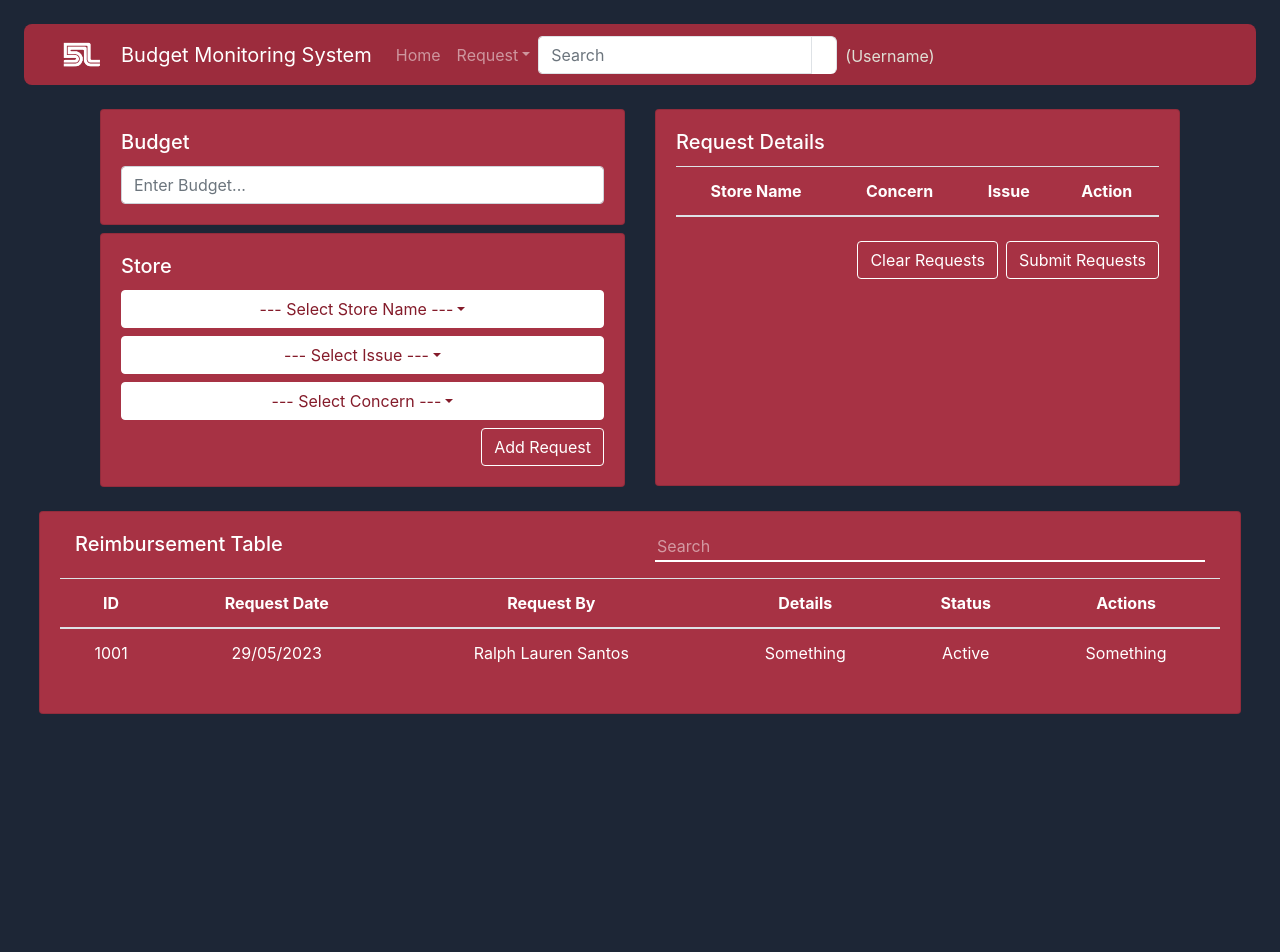
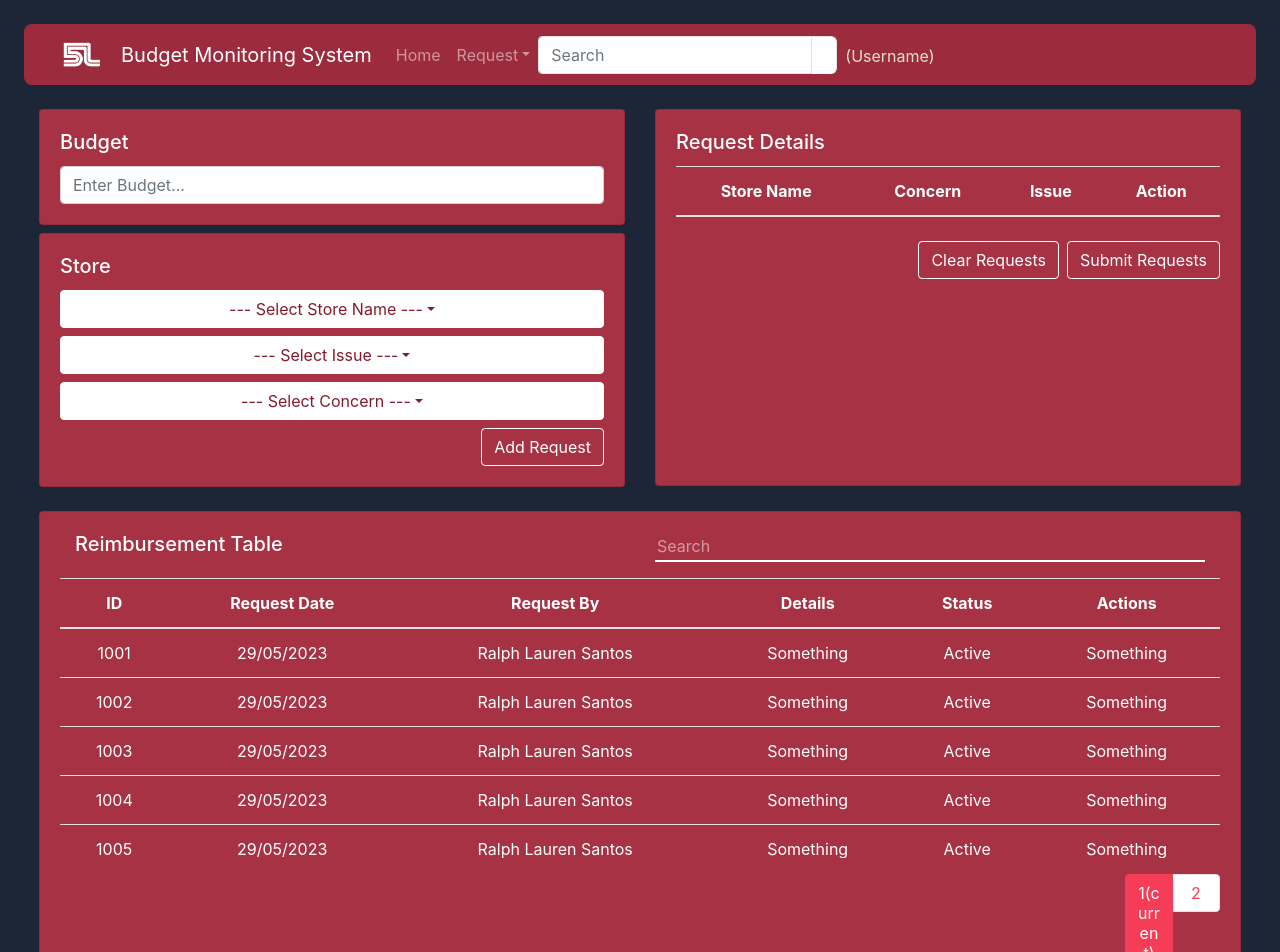
Before and after one commit to SilentCode1003/BudgetMonitoring, a React (Vite) app: page /Request in a window 1280 px wide. Shown: the top 952 px of the page. Before the commit the page ends 800 px from the top, so only its background shows below. Built offline with nearby package versions, Linux system fonts and the light colour scheme.

Commit message:
Added Pagination, Sticky Header and Fix Display for Dynamic Table

```diff
--- a/src/assets/style.css
+++ b/src/assets/style.css
@@ -42,9 +42,7 @@ body {
     margin-bottom: 20px;
     padding-bottom: 20px;
   }
-  .responsive-table{
-    margin-top: 15rem !important;
-  }
+
 }
 
 .login-container{
@@ -289,6 +287,35 @@ th, td{
   width: 100% !important;
 }
 
+.table-container {
+  max-height: 280px;
+  overflow-y: auto;
+  overflow-x: hidden;
+}
+
+.table-container thead th {
+  position: sticky;
+  top: 0;
+  background-color: var(--bms-card-clr);
+}
+
+/*Pagination*/
+.pagination{
+  margin-bottom: 0 !important;
+}
+
+.page-link{
+  color: var(--clr-btn) !important;
+  width: 3rem;
+  text-align: center;
+}
+
+.page-item.active .page-link {
+  z-index: 3;
+  color: #fff !important;
+  background-color: var(--clr-btn) !important;
+  border-color: var(--clr-btn) !important;
+}
 /*Dashboard*/
 
 .dashboard-text{
@@ -311,10 +338,6 @@ th, td{
     display: flex !important;
   }
 
-  .reimbursement-table{
-    margin-top: 12.5rem !important;
-  }
-
   .dashboard-card-container{
     margin-top: 1rem !important;
     text-align: center !important;
--- a/src/components/DynamicTable.jsx
+++ b/src/components/DynamicTable.jsx
@@ -3,9 +3,13 @@ import Card from 'react-bootstrap/Card';
 import Table from 'react-bootstrap/Table';
 import Row from 'react-bootstrap/Row';
 import Col from 'react-bootstrap/Col';
+import Pagination from 'react-bootstrap/Pagination';
+
+const ITEMS_PER_PAGE = 10;
 
 const DynamicTable = ({ title, columns, data }) => {
   const [searchTerm, setSearchTerm] = useState('');
+  const [currentPage, setCurrentPage] = useState(1);
 
   const handleSearch = (event) => {
     setSearchTerm(event.target.value);
@@ -15,6 +19,29 @@ const DynamicTable = ({ title, columns, data }) => {
     const values = Object.values(row).join(' ').toLowerCase();
     return values.includes(searchTerm.toLowerCase());
   });
+
+  const totalItems = filteredData.length;
+  const totalPages = Math.ceil(totalItems / ITEMS_PER_PAGE);
+  const indexOfLastItem = currentPage * ITEMS_PER_PAGE;
+  const indexOfFirstItem = indexOfLastItem - ITEMS_PER_PAGE;
+  const currentData = filteredData.slice(indexOfFirstItem, indexOfLastItem);
+
+  const handlePageChange = (pageNumber) => {
+    setCurrentPage(pageNumber);
+  };
+
+  const paginationItems = [];
+  for (let number = 1; number <= totalPages; number++) {
+    paginationItems.push(
+      <Pagination.Item
+        key={number}
+        active={number === currentPage}
+        onClick={() => handlePageChange(number)}
+      >
+        {number}
+      </Pagination.Item>
+    );
+  }
 
   return (
     <>
@@ -37,6 +64,7 @@ const DynamicTable = ({ title, columns, data }) => {
                   </div>
                 </Col>
               </Row>
+              <div className='table-container'>
                 <Table>
                   <thead>
                     <tr>
@@ -46,7 +74,7 @@ const DynamicTable = ({ title, columns, data }) => {
                     </tr>
                   </thead>
                   <tbody>
-                  {filteredData.map((row, rowIndex) => (
+                    {currentData.map((row, rowIndex) => (
                       <tr key={rowIndex}>
                         {columns.map((column, columnIndex) => (
                           <td key={columnIndex}>{row[column]}</td>
@@ -55,6 +83,10 @@ const DynamicTable = ({ title, columns, data }) => {
                     ))}
                   </tbody>
                 </Table>
+              </div>
+              <div className='pagination-container mt-3 d-flex justify-content-end'>
+                <Pagination>{paginationItems}</Pagination>
+              </div>
             </Card.Body>
           </Card>
         </Col>
--- a/src/pages/Request.jsx
+++ b/src/pages/Request.jsx
@@ -10,6 +10,19 @@ const Request = () => {
   const tableColumns = ['ID', 'Request Date', 'Request By', 'Details', 'Status', 'Actions'];
   const tableData = [
     { ID: '1001', 'Request Date': '29/05/2023', 'Request By': 'Ralph Lauren Santos', Details:'Something', Status: 'Active', Actions: 'Something' },
+    { ID: '1002', 'Request Date': '29/05/2023', 'Request By': 'Ralph Lauren Santos', Details:'Something', Status: 'Active', Actions: 'Something' },
+    { ID: '1003', 'Request Date': '29/05/2023', 'Request By': 'Ralph Lauren Santos', Details:'Something', Status: 'Active', Actions: 'Something' },
+    { ID: '1004', 'Request Date': '29/05/2023', 'Request By': 'Ralph Lauren Santos', Details:'Something', Status: 'Active', Actions: 'Something' },
+    { ID: '1005', 'Request Date': '29/05/2023', 'Request By': 'Ralph Lauren Santos', Details:'Something', Status: 'Active', Actions: 'Something' },
+    { ID: '1006', 'Request Date': '29/05/2023', 'Request By': 'Ralph Lauren Santos', Details:'Something', Status: 'Active', Actions: 'Something' },
+    { ID: '1007', 'Request Date': '29/05/2023', 'Request By': 'Ralph Lauren Santos', Details:'Something', Status: 'Active', Actions: 'Something' },
+    { ID: '1008', 'Request Date': '29/05/2023', 'Request By': 'Ralph Lauren Santos', Details:'Something', Status: 'Active', Actions: 'Something' },
+    { ID: '1009', 'Request Date': '29/05/2023', 'Request By': 'Ralph Lauren Santos', Details:'Something', Status: 'Active', Actions: 'Something' },
+    { ID: '1010', 'Request Date': '29/05/2023', 'Request By': 'Ralph Lauren Santos', Details:'Something', Status: 'Active', Actions: 'Something' },
+    { ID: '1011', 'Request Date': '29/05/2023', 'Request By': 'Ralph Lauren Santos', Details:'Something', Status: 'Active', Actions: 'Something' },
+    { ID: '1012', 'Request Date': '29/05/2023', 'Request By': 'Ralph Lauren Santos', Details:'Something', Status: 'Active', Actions: 'Something' },
+    { ID: '1013', 'Request Date': '29/05/2023', 'Request By': 'Ralph Lauren Santos', Details:'Something', Status: 'Active', Actions: 'Something' },
+    { ID: '1014', 'Request Date': '29/05/2023', 'Request By': 'Ralph Lauren Santos', Details:'Something', Status: 'Active', Actions: 'Something' },
   ];
 
   const [storeDropdownValue, setStoreDropdownValue] = useState('');
@@ -49,7 +62,6 @@ const Request = () => {
   return (
     <>
       <Header />
-      <Container>
         <Row>
           <Col className="mt-4">
             <Card>
@@ -100,7 +112,6 @@ const Request = () => {
             handleClearRequests={handleClearRequestsClick}
           />
         </Row>
-      </Container>
         <div className='reimbursement-table'>
           <DynamicTable title={"Reimbursement Table"} columns={tableColumns} data={tableData} />
         </div>
--- a/src/pages/index.jsx
+++ b/src/pages/index.jsx
@@ -7,6 +7,7 @@ export default function Index(){
     const currentMonthReimburse = ['ID', 'Request Date', 'Request By', 'Details', 'Status', 'Actions'];
     const currentMonthReimburseData = [
         { ID: '1001', 'Request Date': '29/05/2023', 'Request By': 'Ralph Lauren Santos', Details:'Something', Status: 'Active', Actions: 'Something' },
+        { ID: '1002', 'Request Date': '02/06/2023', 'Request By': 'Ralph Lauren Santos', Details:'Something Else', Status: 'Inactive', Actions: 'Something' },
     ];
 
     const currentMonthBudget = ['ID', 'Request Date', 'Request By', 'Details', 'Status', 'Actions'];
@@ -58,7 +59,7 @@ export default function Index(){
                 <DynamicTable title={"Current Month Budget Request"} columns={currentMonthBudget} data={currentMonthBudgetData} />
             </div>
             <div className="">
-                <DynamicTable title={"Current Month Reimburse"} columns={currentMonthReimburse} data={currentMonthBudgetData} />
+                <DynamicTable title={"Current Month Reimburse"} columns={currentMonthReimburse} data={currentMonthReimburseData} />
             </div>
         </>
     )
```
Lines whose indentation alone changed are shown as unchanged.
